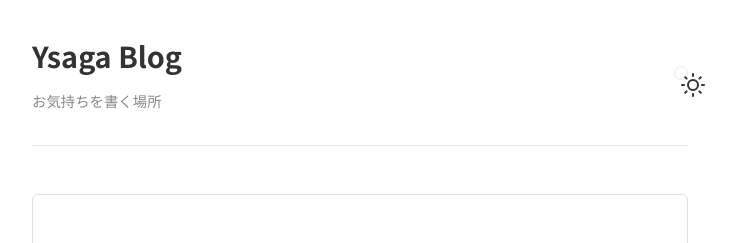
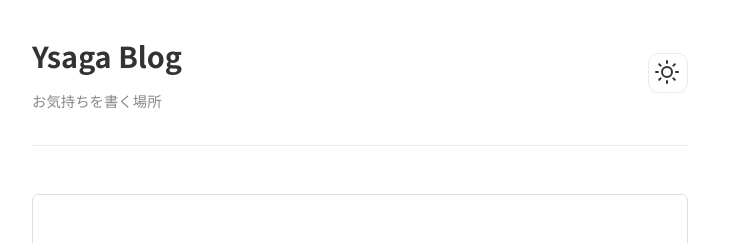
Before and after one commit to ysaga2006/blog, a Jekyll site: the page built from index.markdown, in a window 1280 px wide. Shown: the top 243 px of the page, without its empty margins (280-1016 px from the left). Built offline with Jekyll 4.4.1, drawn with Linux system fonts in a browser that asks for light colours.

Commit message:
Update style.css

```diff
--- a/assets/css/style.css
+++ b/assets/css/style.css
@@ -109,23 +109,37 @@ body {
 
 /* --- テーマ切り替えボタン --- */
 .theme-toggle-button {
-    background-color: transparent;
-    /* ▼ 枠線を追加 ▼ */
+  background: none;
   border: 1px solid var(--color-border);
-    /* ▼ 内側の余白を追加して、アイコンと枠線の間にスペースを作る ▼ */
-    padding: 6px;
+  /* ▼ paddingを調整して、アイコン全体を囲むスペースを作る ▼ */
+  padding: 8px;
   margin: 0;
   cursor: pointer;
   color: var(--color-text);
   position: relative;
-    /* ▼ ボタンのサイズはpadding分を考慮して自動調整されるようにwidth/heightを削除 ▼ */
-    /* width: 24px; */  /* この行を削除またはコメントアウト */
-    /* height: 24px; */ /* この行を削除またはコメントアウト */
-    /* ▼ 角を少し丸めて、上品な印象にする ▼ */
-    border-radius: 8px;
-    /* ▼ ホバー時の色の変化を滑らかにするアニメーション設定 ▼ */
+  /* ▼ ボタンのwidthとheightを明示的に指定し、アイコンが収まる正方形に近い形にする ▼ */
+  width: 40px; /* アイコン24px + 左右のpadding各8px = 40px */
+  height: 40px; /* アイコン24px + 上下のpadding各8px = 40px */
+  /* ▼ 角の丸みを少し大きくして、より柔らかい印象に ▼ */
+  border-radius: 10px;
   transition: background-color 0.2s ease, border-color 0.2s ease;
+  /* ▼ アイコンを中央に配置するための設定 ▼ */
+  display: flex;
+  justify-content: center;
+  align-items: center;
 }
+
+/* ▼ position: absolute を削除し、ボタンの中央に配置されるようにする ▼ */
+.theme-toggle-button svg {
+  display: block;
+  width: 24px;
+  height: 24px;
+  /* position: absolute; */ /* この行を削除 */
+  /* top: 6px; */    /* これらの行も削除 */
+  /* left: 6px; */
+  transition: transform 0.4s ease, opacity 0.3s ease;
+}
+</code></pre>
 
 /* ボタンにマウスカーソルを乗せた時のスタイル */
 .theme-toggle-button:hover {
```
Lines whose indentation alone changed are shown as unchanged.
